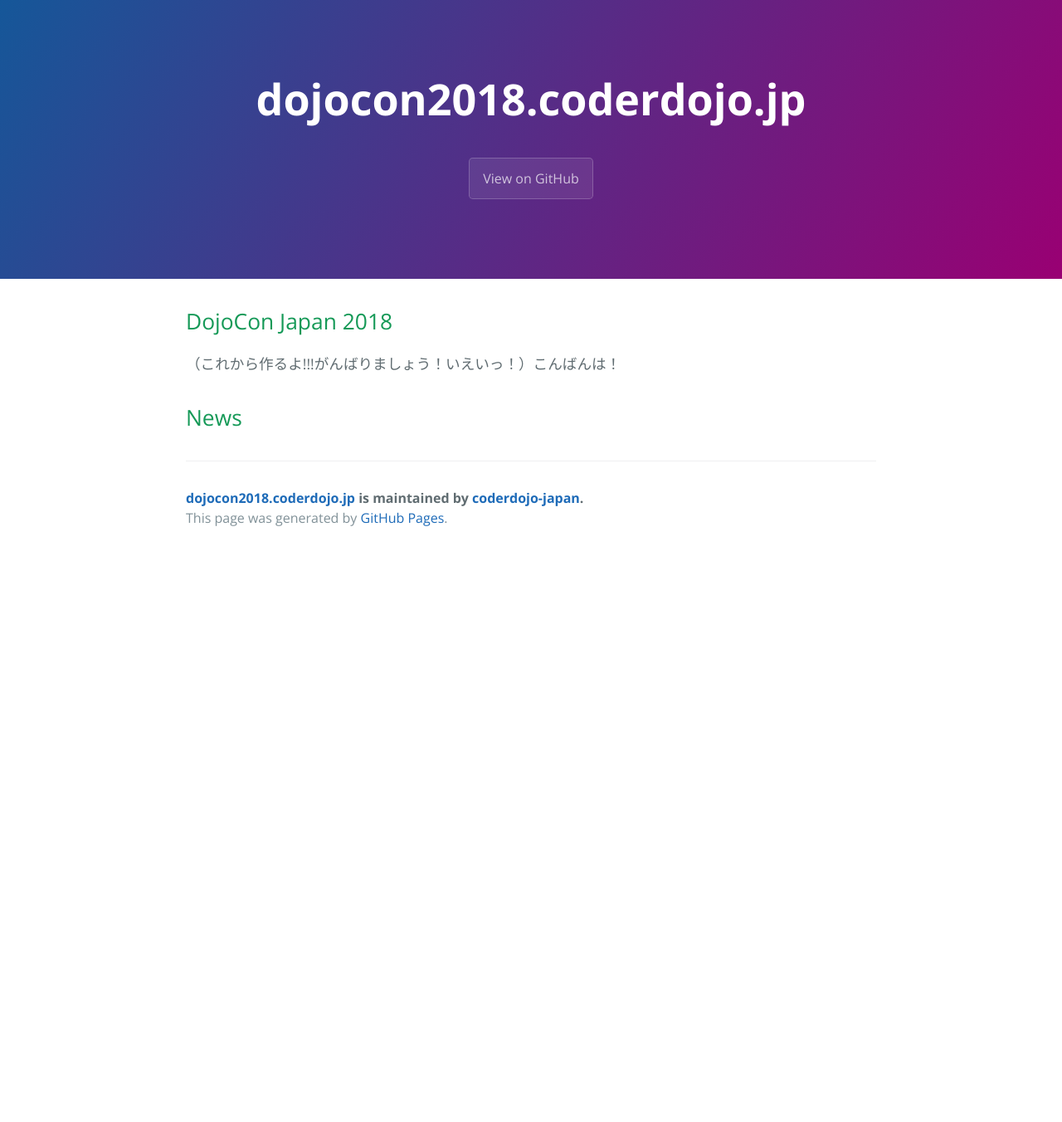
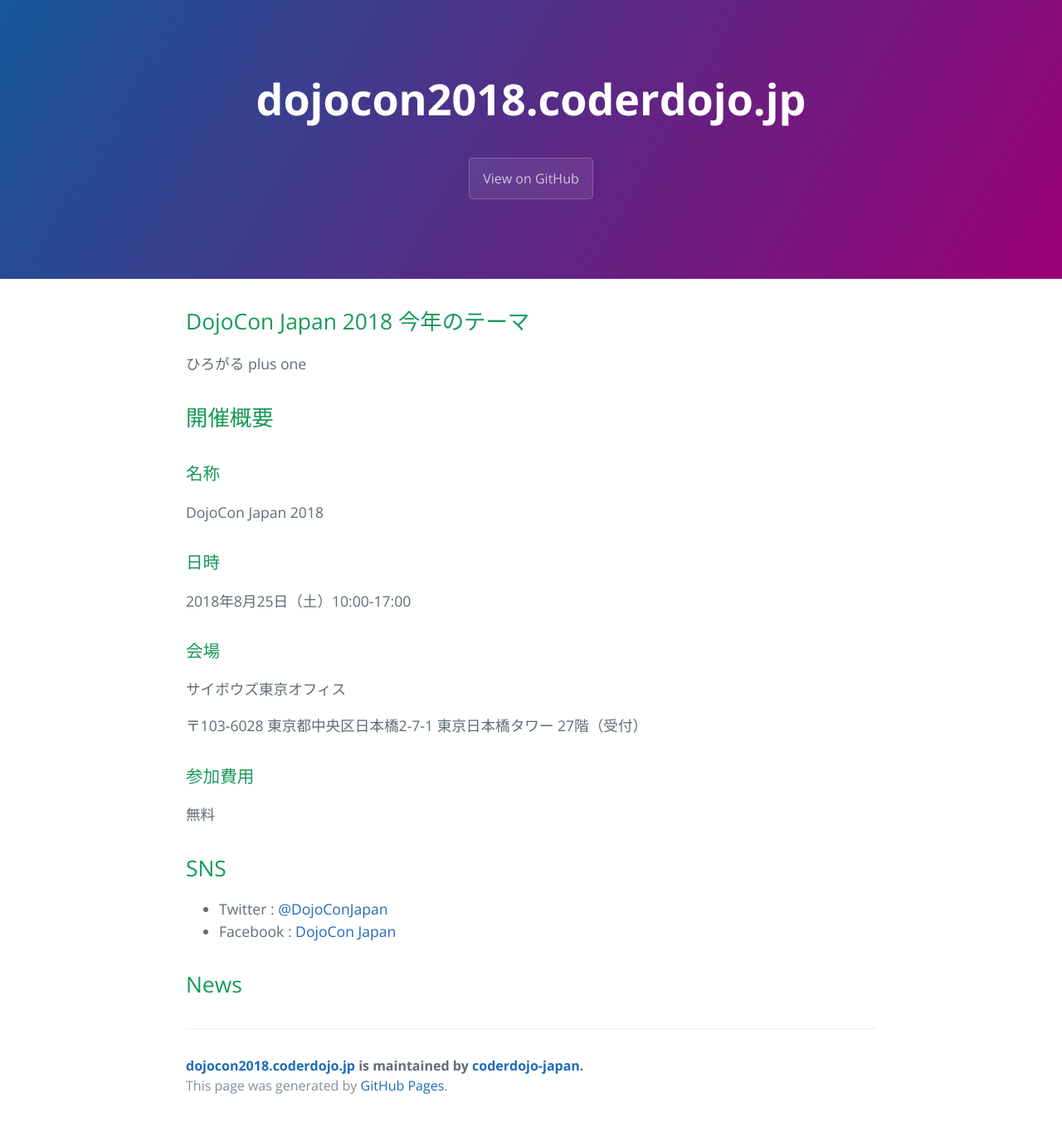
Before and after one commit to coderdojo-japan/dojocon2018.coderdojo.jp, a Jekyll site: the page built from index.md, in a window 1280 px wide. Shown: the whole page at 83% size. Built offline with Jekyll 4.4.1, drawn with Linux system fonts in a browser that asks for light colours; our own code applies the rules of GitHub Pages for plain Markdown files; the repository's description, which GitHub fills in, is left out; before the commit the page ends 900 px from its top, so only the background shows below that.

Commit message:
Update index.md

```diff
--- a/index.md
+++ b/index.md
@@ -1,3 +1,31 @@
-## DojoCon Japan 2018
+## DojoCon Japan 2018 今年のテーマ
 
-（これから作るよ!!!がんばりましょう！いえいっ！）こんばんは！
+ひろがる plus one
+
+
+## 開催概要
+
+### 名称
+
+DojoCon Japan 2018
+
+### 日時
+
+2018年8月25日（土）10:00-17:00
+
+### 会場
+
+サイボウズ東京オフィス
+
+〒103-6028
+東京都中央区日本橋2-7-1 東京日本橋タワー 27階（受付）
+
+### 参加費用
+
+無料
+
+
+## SNS
+
+- Twitter : [@DojoConJapan](https://twitter.com/DojoConJapan)
+- Facebook : [DojoCon Japan](https://www.facebook.com/dojoconjapan/)
```
